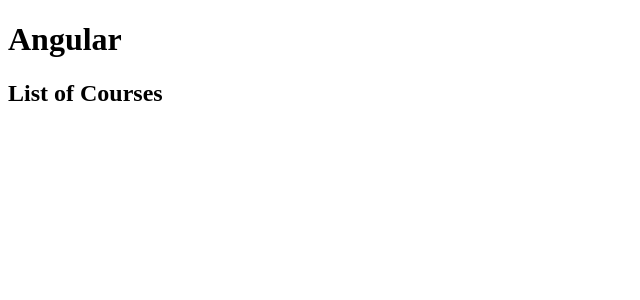
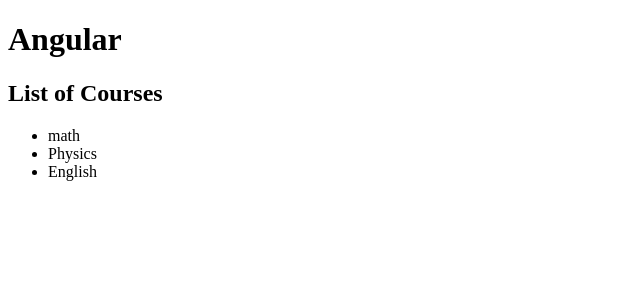
Before and after one commit to Amrithnath/Angulartut2, an Angular app: page / in a window 1280 px wide. Shown: the top 300 px of the page, without its empty margins (0-640 px from the left). Built offline with nearby package versions, Linux system fonts and the light colour scheme.

Commit message:
updated Service with dependency injection

```diff
--- a/src/app/app.module.ts
+++ b/src/app/app.module.ts
@@ -5,6 +5,7 @@
 import { AppComponent } from './app.component';
 import { CoursesComponent } from './courses.component';
 import { CourseComponent } from './course/course.component';
+import { CoursesService } from './courses.service';
 
 
 @NgModule({
@@ -17,7 +18,9 @@
     BrowserModule,
     AppRoutingModule
   ],
-  providers: [],
+  providers: [
+    CoursesService
+  ],
   bootstrap: [AppComponent]
 })
 export class AppModule { }
--- a/src/app/courses.component.ts
+++ b/src/app/courses.component.ts
@@ -1,4 +1,5 @@
 import { Component } from '@angular/core';
+import { CoursesService } from './courses.service';
 
 @Component({
     selector: 'courses',//automatically (line 6)updates title to what ever the value of variable title is below
@@ -16,7 +17,11 @@
 
 export class CoursesComponent{
     title="List of Courses";
-    courses;
+    courses:any;
+    constructor(service: CoursesService){//when using this in the constructor declaration please remember to update providers in app.module
+        // let service= new CoursesService();(this is not preffered instead we do the above in the constructor declaration)
+        this.courses = service.getCourses();
+    }
     getTitle(){
         return this.title;
     }
```
